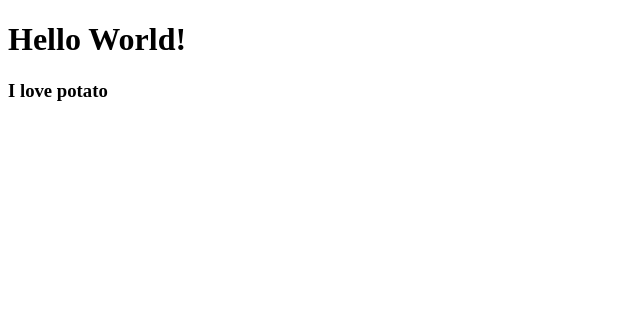
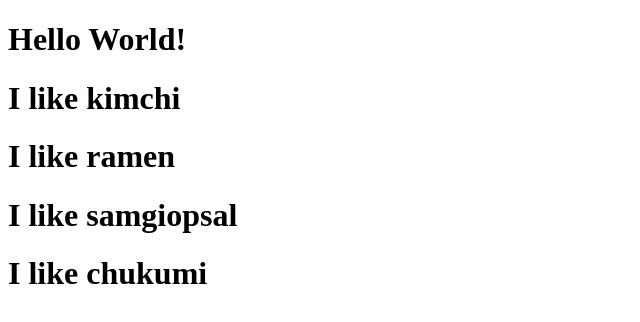
Before and after one commit to qoxogus/React-movie-service, a React (Create React App) app: page / in a window 1280 px wide. Shown: the top 322 px of the page, without its empty margins (0-640 px from the left). Built offline with nearby package versions, Linux system fonts and the light colour scheme.

Commit message:
[ADD] use component with jsx

```diff
--- a/src/App.js
+++ b/src/App.js
@@ -1,11 +1,17 @@
 import React from 'react';
-import Potato from './Potato';
+
+function Food({ favorite }) { // == property.fav
+  return <h1>I like {favorite}</h1>;
+}
 
 function App() {
   return (
     <div>
       <h1>Hello World!</h1>
-      <Potato />
+      <Food favorite="kimchi" />
+      <Food favorite="ramen" />
+      <Food favorite="samgiopsal" />
+      <Food favorite="chukumi" />
     </div>
   );
 }
--- a/src/Potato.js
+++ /dev/null
@@ -1,7 +0,0 @@
-import React from "react";
-
-function Potato() {
-    return <h3>I love potato</h3>
-}
-
-export default Potato;
```
